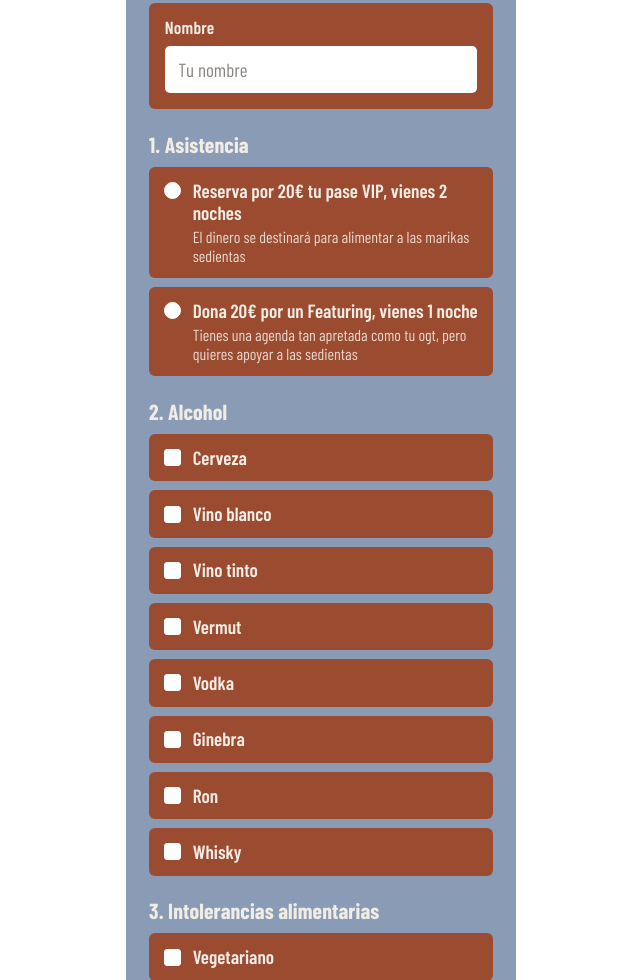
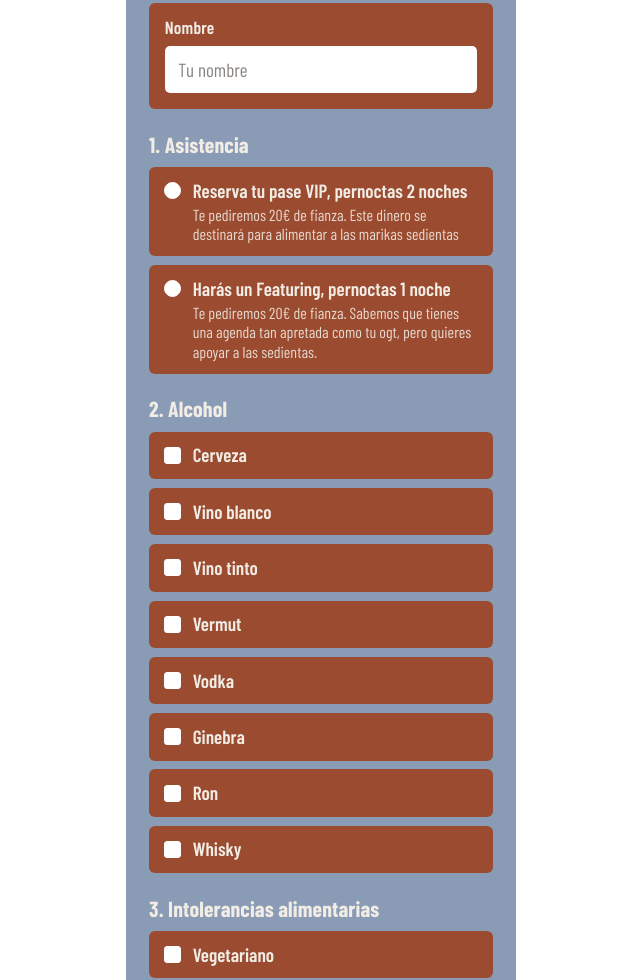
Before and after one commit to rongxinye/rxy, a plain HTML site: page index.html in a window 1280 px wide. Shown: the part 1528-2508 px from the top of the page, without its empty margins (319-959 px from the left). Drawn offline with nearby package versions, Linux system fonts and the light colour scheme; a web font is replaced by a local one.

Commit message:
Pricing update 2

```diff
--- a/index.html
+++ b/index.html
@@ -834,8 +834,8 @@
                                required
                            >
                            <span class="option-text-wrap">
-                               <span class="option-title">Reserva por 20€ tu pase VIP, vienes 2 noches</span>
-                               <span class="option-desc">El dinero se destinará para alimentar a las marikas sedientas</span>
+                               <span class="option-title">Reserva tu pase VIP, pernoctas 2 noches</span>
+                               <span class="option-desc">Te pediremos 20€ de fianza. Este dinero se destinará para alimentar a las marikas sedientas</span>
                            </span>
                        </label>
 
@@ -848,8 +848,8 @@
                                required
                            >
                            <span class="option-text-wrap">
-                               <span class="option-title"> Dona 20€ por un Featuring, vienes 1 noche </span>
-                               <span class="option-desc">Tienes una agenda tan apretada como tu ogt, pero quieres apoyar a las sedientas</span>
+                               <span class="option-title"> Harás un Featuring, pernoctas 1 noche </span>
+                               <span class="option-desc">Te pediremos 20€ de fianza. Sabemos que tienes una agenda tan apretada como tu ogt, pero quieres apoyar a las sedientas.</span>
                            </span>
                        </label>
                    </div>
```
